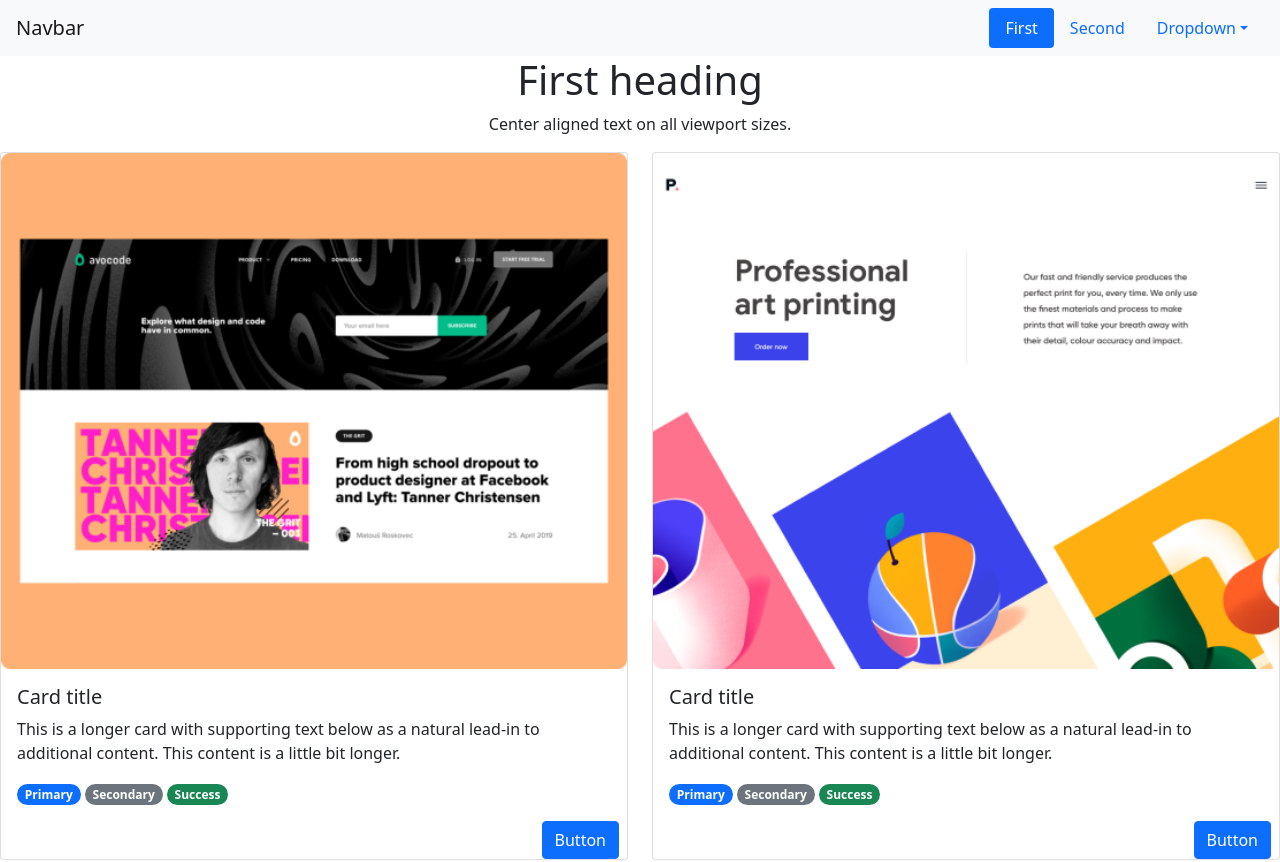
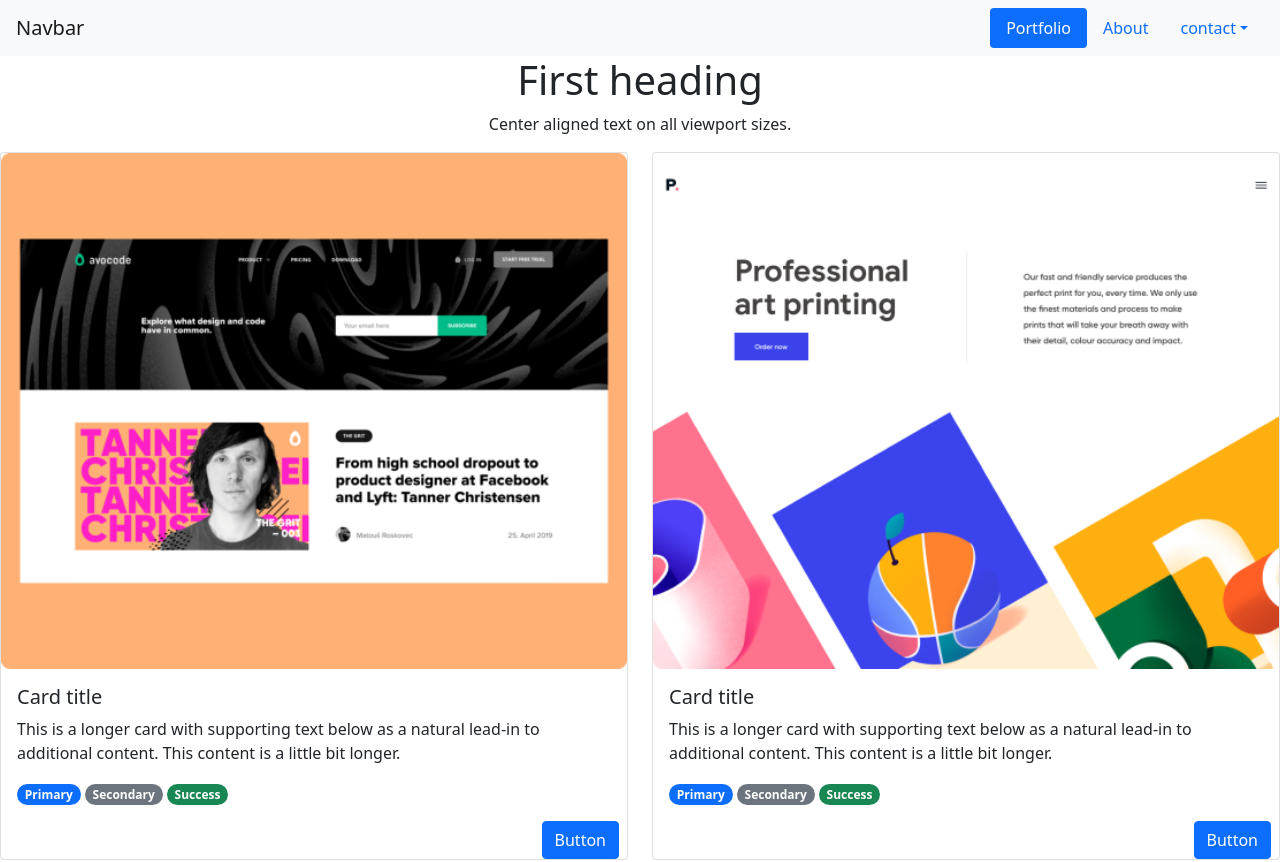
Before and after one commit to markotuya0/bootstrap-porfolio, a plain HTML site: page index.html in a window 1280 px wide. Shown: the top 862 px of the page. Drawn offline with nearby package versions, Linux system fonts and the light colour scheme.

Commit message:
Update index.html

```diff
--- a/index.html
+++ b/index.html
@@ -14,13 +14,13 @@
             <a class="navbar-brand" href="#">Navbar</a>
             <ul class="nav nav-pills">
               <li class="nav-item">
-                <a class="nav-link" href="#scrollspyHeading1">First</a>
+                <a class="nav-link" href="#scrollspyHeading1">Portfolio</a>
               </li>
               <li class="nav-item">
-                <a class="nav-link" href="#scrollspyHeading2">Second</a>
+                <a class="nav-link" href="#scrollspyHeading2">About</a>
               </li>
               <li class="nav-item dropdown">
-                <a class="nav-link dropdown-toggle" data-bs-toggle="dropdown" href="#" role="button" aria-expanded="false">Dropdown</a>
+                <a class="nav-link dropdown-toggle" data-bs-toggle="dropdown" href="#" role="button" aria-expanded="false">contact</a>
                 <ul class="dropdown-menu">
                   <li><a class="dropdown-item" href="#scrollspyHeading3">Third</a></li>
                   <li><a class="dropdown-item" href="#scrollspyHeading4">Fourth</a></li>
```
